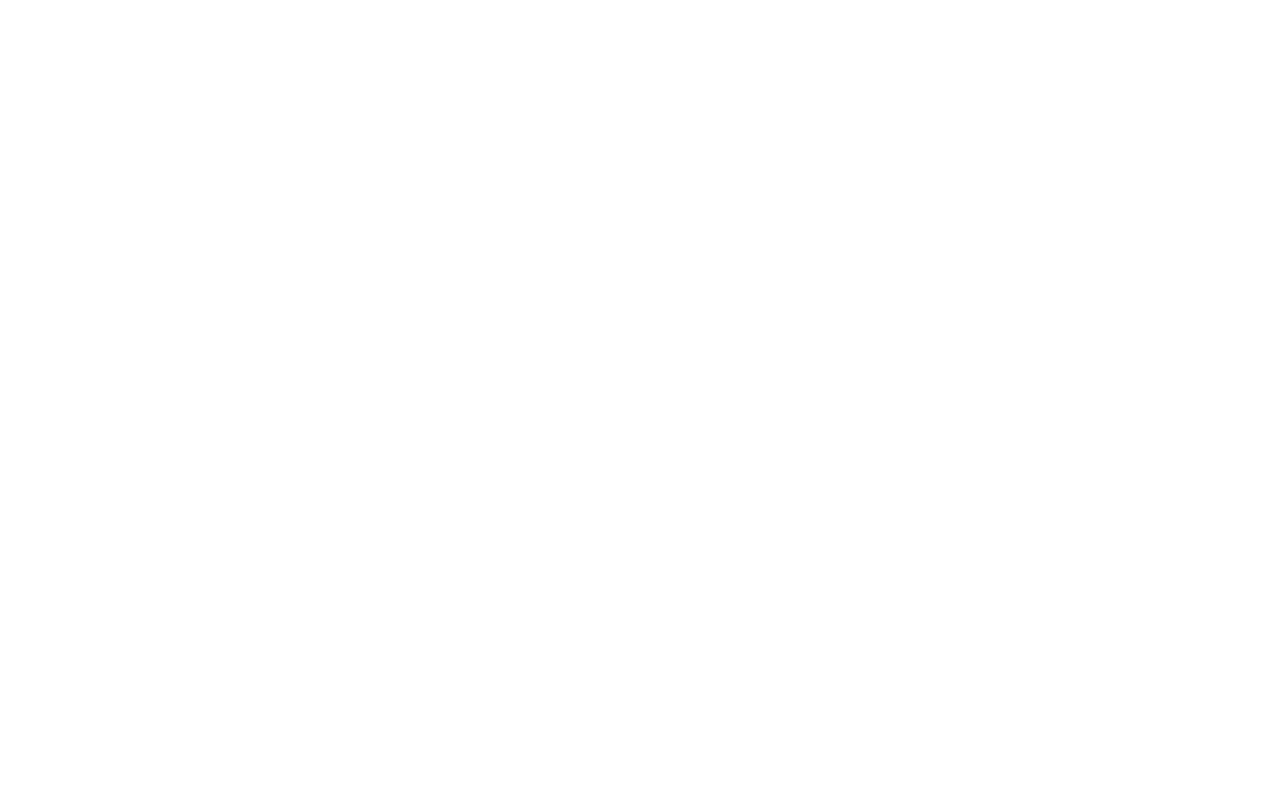
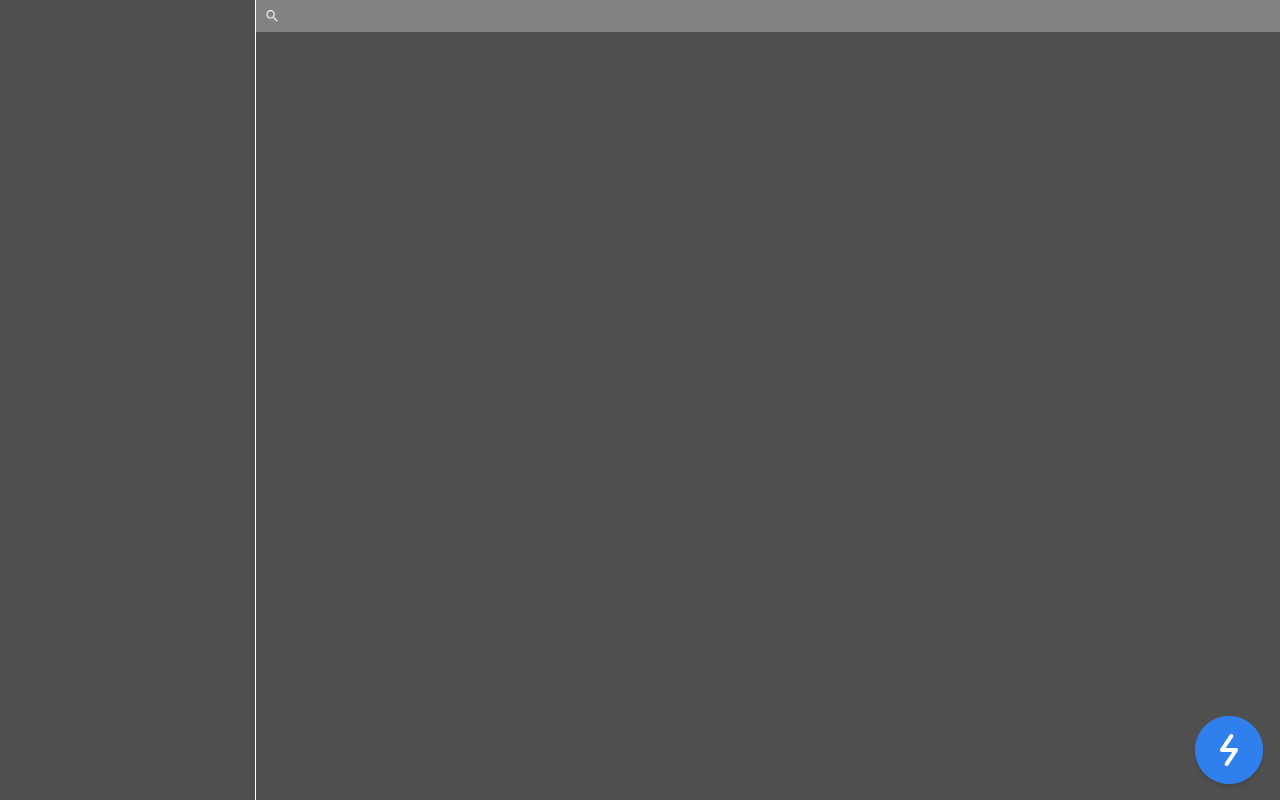
Before and after one commit to elsaelsa95/SimpulTechTest, a Next.js app: page / in a window 1280 px wide. Built offline with nearby package versions, Linux system fonts and the light colour scheme.

Commit message:
feat: home page

```diff
--- a/src/app/globals.css
+++ b/src/app/globals.css
@@ -30,3 +30,19 @@
   box-sizing: border-box;
   font-family: "Lato", sans-serif;
 }
+
+html,
+body {
+  max-width: 100vw;
+  background-color: var(--primary2);
+}
+
+main {
+  min-height: 100vh;
+}
+
+.container {
+  width: 100%;
+  max-width: 1280px;
+  margin: 0 auto;
+}
--- a/src/app/page.module.css
+++ /dev/null
@@ -1,230 +0,0 @@
-.main {
-  display: flex;
-  flex-direction: column;
-  justify-content: space-between;
-  align-items: center;
-  padding: 6rem;
-  min-height: 100vh;
-}
-
-.description {
-  display: inherit;
-  justify-content: inherit;
-  align-items: inherit;
-  font-size: 0.85rem;
-  max-width: var(--max-width);
-  width: 100%;
-  z-index: 2;
-  font-family: var(--font-mono);
-}
-
-.description a {
-  display: flex;
-  justify-content: center;
-  align-items: center;
-  gap: 0.5rem;
-}
-
-.description p {
-  position: relative;
-  margin: 0;
-  padding: 1rem;
-  background-color: rgba(var(--callout-rgb), 0.5);
-  border: 1px solid rgba(var(--callout-border-rgb), 0.3);
-  border-radius: var(--border-radius);
-}
-
-.code {
-  font-weight: 700;
-  font-family: var(--font-mono);
-}
-
-.grid {
-  display: grid;
-  grid-template-columns: repeat(4, minmax(25%, auto));
-  max-width: 100%;
-  width: var(--max-width);
-}
-
-.card {
-  padding: 1rem 1.2rem;
-  border-radius: var(--border-radius);
-  background: rgba(var(--card-rgb), 0);
-  border: 1px solid rgba(var(--card-border-rgb), 0);
-  transition: background 200ms, border 200ms;
-}
-
-.card span {
-  display: inline-block;
-  transition: transform 200ms;
-}
-
-.card h2 {
-  font-weight: 600;
-  margin-bottom: 0.7rem;
-}
-
-.card p {
-  margin: 0;
-  opacity: 0.6;
-  font-size: 0.9rem;
-  line-height: 1.5;
-  max-width: 30ch;
-  text-wrap: balance;
-}
-
-.center {
-  display: flex;
-  justify-content: center;
-  align-items: center;
-  position: relative;
-  padding: 4rem 0;
-}
-
-.center::before {
-  background: var(--secondary-glow);
-  border-radius: 50%;
-  width: 480px;
-  height: 360px;
-  margin-left: -400px;
-}
-
-.center::after {
-  background: var(--primary-glow);
-  width: 240px;
-  height: 180px;
-  z-index: -1;
-}
-
-.center::before,
-.center::after {
-  content: "";
-  left: 50%;
-  position: absolute;
-  filter: blur(45px);
-  transform: translateZ(0);
-}
-
-.logo {
-  position: relative;
-}
-/* Enable hover only on non-touch devices */
-@media (hover: hover) and (pointer: fine) {
-  .card:hover {
-    background: rgba(var(--card-rgb), 0.1);
-    border: 1px solid rgba(var(--card-border-rgb), 0.15);
-  }
-
-  .card:hover span {
-    transform: translateX(4px);
-  }
-}
-
-@media (prefers-reduced-motion) {
-  .card:hover span {
-    transform: none;
-  }
-}
-
-/* Mobile */
-@media (max-width: 700px) {
-  .content {
-    padding: 4rem;
-  }
-
-  .grid {
-    grid-template-columns: 1fr;
-    margin-bottom: 120px;
-    max-width: 320px;
-    text-align: center;
-  }
-
-  .card {
-    padding: 1rem 2.5rem;
-  }
-
-  .card h2 {
-    margin-bottom: 0.5rem;
-  }
-
-  .center {
-    padding: 8rem 0 6rem;
-  }
-
-  .center::before {
-    transform: none;
-    height: 300px;
-  }
-
-  .description {
-    font-size: 0.8rem;
-  }
-
-  .description a {
-    padding: 1rem;
-  }
-
-  .description p,
-  .description div {
-    display: flex;
-    justify-content: center;
-    position: fixed;
-    width: 100%;
-  }
-
-  .description p {
-    align-items: center;
-    inset: 0 0 auto;
-    padding: 2rem 1rem 1.4rem;
-    border-radius: 0;
-    border: none;
-    border-bottom: 1px solid rgba(var(--callout-border-rgb), 0.25);
-    background: linear-gradient(
-      to bottom,
-      rgba(var(--background-start-rgb), 1),
-      rgba(var(--callout-rgb), 0.5)
-    );
-    background-clip: padding-box;
-    backdrop-filter: blur(24px);
-  }
-
-  .description div {
-    align-items: flex-end;
-    pointer-events: none;
-    inset: auto 0 0;
-    padding: 2rem;
-    height: 200px;
-    background: linear-gradient(
-      to bottom,
-      transparent 0%,
-      rgb(var(--background-end-rgb)) 40%
-    );
-    z-index: 1;
-  }
-}
-
-/* Tablet and Smaller Desktop */
-@media (min-width: 701px) and (max-width: 1120px) {
-  .grid {
-    grid-template-columns: repeat(2, 50%);
-  }
-}
-
-@media (prefers-color-scheme: dark) {
-  .vercelLogo {
-    filter: invert(1);
-  }
-
-  .logo {
-    filter: invert(1) drop-shadow(0 0 0.3rem #ffffff70);
-  }
-}
-
-@keyframes rotate {
-  from {
-    transform: rotate(360deg);
-  }
-  to {
-    transform: rotate(0deg);
-  }
-}
--- a/src/app/page.tsx
+++ b/src/app/page.tsx
@@ -1,10 +1,40 @@
-import Image from "next/image";
-import styles from "./page.module.css";
+"use client"
+
+import { useState } from "react";
+import styles from "./style.module.css";
+import SearchBox from "@/components/SearchBox";
+import ButtonQuick from "@/components/ButtonQuick";
 
 export default function Home() {
+  const [text, setText] = useState("");
+  const handleSearch = (e: string) => {
+    setText(e)
+  };
+
   return (
-    <main className={styles.main}>
-
+    <main className={styles.container}>
+      <section className={styles.left}></section>
+      <section className={styles.right}>
+        <div className={styles.search}>
+          <SearchBox
+            type="text"
+            placeholder=""
+            value={text}
+            onChange={(e: any) => {
+              setText(e.target.value);
+            }}
+            onKeyPress={(e: any) => {
+              if (e.key === "Enter") {
+                e.preventDefault();
+                handleSearch(text);
+              }
+            }}
+          />
+        </div>
+        <div className={styles.quick}>
+          <ButtonQuick />
+        </div>
+      </section>
     </main>
   );
 }
--- /dev/null
+++ b/src/app/style.module.css
@@ -0,0 +1,24 @@
+.container {
+  composes: container from global;
+  display: flex;
+  flex-direction: row;
+}
+
+.left {
+  min-width: 20%;
+  min-height: 100%;
+  border-right: 1px solid white;
+}
+
+.right {
+  width: 100%;
+  display: flex;
+  flex-direction: column;
+}
+
+.quick {
+  display: flex;
+  position: absolute;
+  bottom: 1%;
+  right: 1%;
+}
--- /dev/null
+++ b/src/components/ButtonQuick/index.tsx
@@ -0,0 +1,48 @@
+"use client"
+
+import { useState } from "react"
+import style from "./style.module.css"
+import Image from "next/image"
+
+
+export default function ButtonQuick() {
+    const [openButton, setOpenButton] = useState(false)
+
+    const handleClick = () => {
+        setOpenButton(!openButton)
+    }
+
+    return (
+        <button onClick={handleClick} className={style.button}>
+            {openButton ?
+                <>
+                    <div className={style.task}>
+                        <label>Task</label>
+                        <Image
+                            src="/icons/Group 1900.png"
+                            width={50}
+                            height={50}
+                            alt="search"
+                            style={{ width: "auto", height: "auto", background: "var(--primary2)", border: "none" }}
+                        />
+                    </div>
+                    <div className={style.chat}>
+                        <label>Inbox</label>
+                        <Image
+                            src="/icons/Group 1899.png"
+                            width={50}
+                            height={50}
+                            alt="search"
+                            style={{ width: "auto", height: "auto", background: "var(--primary2)", border: "none" }}
+                        />
+                    </div></> : <></>}
+            <Image
+                src="/icons/Group 1658.png"
+                width={50}
+                height={50}
+                alt="search"
+                style={{ width: "auto", height: "auto", background: "var(--primary2)", border: "none" }}
+            />
+        </button>
+    )
+}
--- /dev/null
+++ b/src/components/ButtonQuick/style.module.css
@@ -0,0 +1,22 @@
+.button {
+  background-color: var(--primary2);
+  border: none;
+  display: flex;
+  flex-direction: row;
+  align-items: end;
+  gap: 5px;
+}
+
+.task {
+  display: flex;
+  flex-direction: column;
+  color: white;
+  gap: 5px;
+}
+
+.chat {
+  display: flex;
+  flex-direction: column;
+  color: white;
+  gap: 5px;
+}
--- /dev/null
+++ b/src/components/SearchBox/index.tsx
@@ -0,0 +1,40 @@
+"use client"
+
+import Image from "next/image";
+import style from "./style.module.css"
+
+export interface SearchBox {
+    type: string;
+    placeholder: string;
+    value: string | number | any;
+    onChange?: any;
+    onKeyPress?: any;
+}
+
+export default function SearchBox({
+    type,
+    placeholder,
+    value,
+    onChange,
+    onKeyPress,
+}: SearchBox) {
+    return (
+        <form className={style.form}>
+            <Image
+                src="/icons/Group 1609.png"
+                width={50}
+                height={50}
+                alt="search"
+                style={{ width: "auto", height: "auto", backgroundColor: "var(--primary3)", padding: "1%" }}
+            />
+            <input className={style.input}
+                type={type}
+                placeholder={placeholder}
+                value={value}
+                onChange={onChange}
+                onKeyPress={onKeyPress}
+            />
+        </form>
+
+    )
+}
--- /dev/null
+++ b/src/components/SearchBox/style.module.css
@@ -0,0 +1,19 @@
+.form {
+  width: 100%;
+  height: 2em;
+  display: flex;
+  justify-content: space-between;
+  border-radius: 10px;
+}
+
+.input {
+  padding: 15px;
+  border: none;
+  width: 100%;
+  background-color: var(--primary3);
+  color: white;
+}
+
+.input::placeholder {
+  color: white;
+}
```
